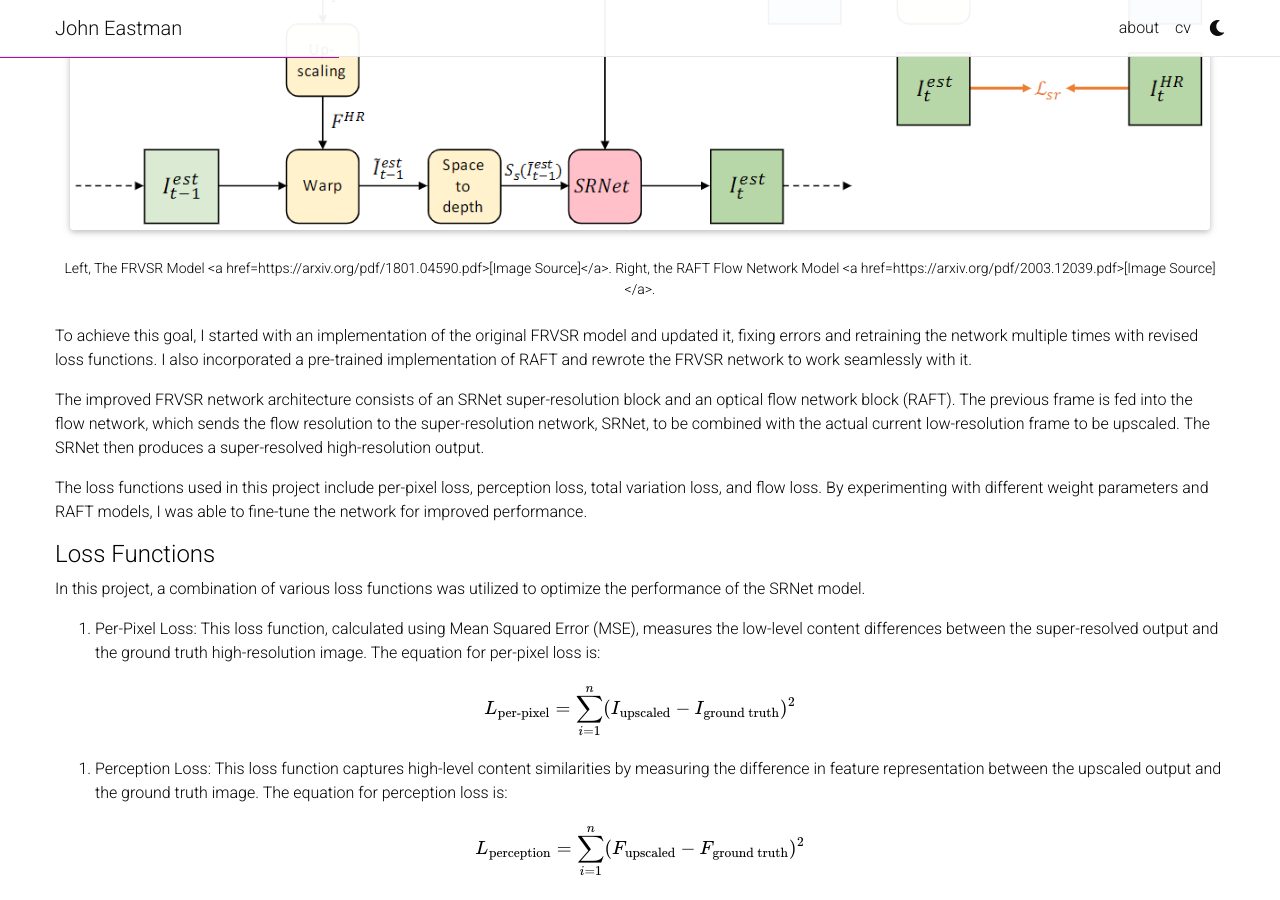
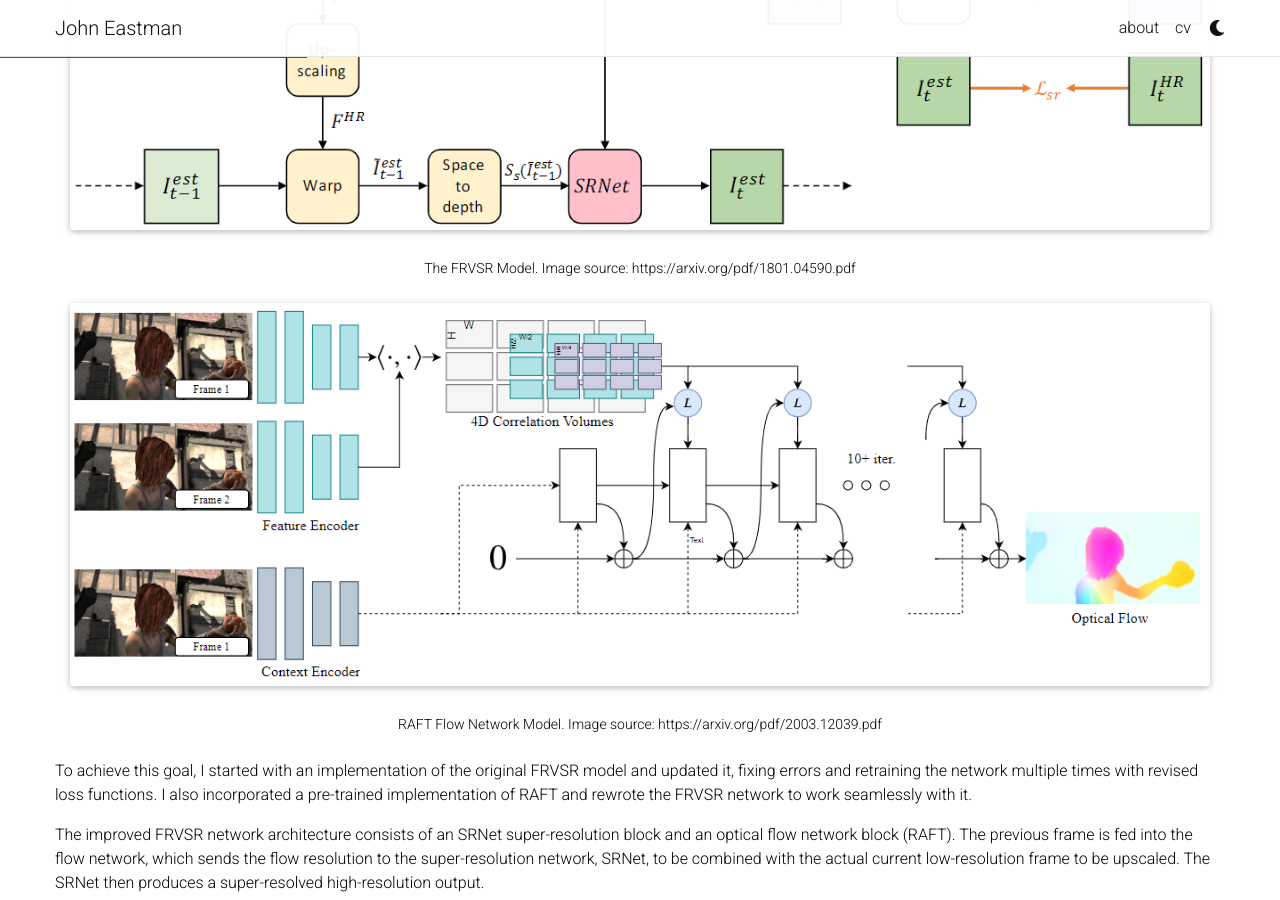
Before and after one commit to RedSweatshirt/RedSweatshirt.github.io, a Jekyll site: the page built from _projects/video_super_resolution.md, in a window 1280 px wide and 900 px high, scrolled down 1103 px. Built offline with Jekyll 4.4.1, drawn with Linux system fonts in a browser that asks for light colours; full-size pictures stand in for the smaller copies a plugin makes; comment, search, counter and statistics services are not loaded; a style sheet for code colours, icons or effects is not loaded.

Commit message:
vsr page formatting

```diff
--- a/_projects/video_super_resolution.md
+++ b/_projects/video_super_resolution.md
@@ -10,10 +10,10 @@ category: school
 <div class="container">
     <div class="row justify-content-sm-center">
         <div class="col-sm-6 mt-3 mt-md-0">
-            {% include figure.html path="assets/img/vsr_6869/lowres.png" title="Low Res Frame" class="img-fluid rounded z-depth-1" %}
+            {% include figure.html path="assets/img/vsr_6869/lowres.png" title="Low Res Frame" class="img-fluid rounded z-depth-1" zoomable=true %}
         </div>
         <div class="col-sm-5 mt-3 mt-md-0">
-            {% include figure.html path="assets/img/vsr_6869/RAFRVSR.png" title="Upscaled Frame" class="img-fluid rounded z-depth-1" %}
+            {% include figure.html path="assets/img/vsr_6869/RAFRVSR.png" title="Upscaled Frame" class="img-fluid rounded z-depth-1" zoomable=true %}
         </div>
     </div>
 </div>
@@ -40,7 +40,17 @@ The idea behind FRVSR is to use a recurrent network to implement video super-res
     </div>
 </div>
 <div class="caption">
-    Left, The FRVSR Model <a href=https://arxiv.org/pdf/1801.04590.pdf>[Image Source]</a>. Right, the RAFT Flow Network Model <a href=https://arxiv.org/pdf/2003.12039.pdf>[Image Source]</a>.
+    The FRVSR Model. Image source: https://arxiv.org/pdf/1801.04590.pdf
+</div>
+<div class="container">
+    <div class="row justify-content-sm-center">
+        <div class="col-sm mt-3 mt-md-0">
+            {% include figure.html path="assets/img/vsr_6869/RAFTModel.png" title="RAFT Model Diagram" class="img-fluid rounded z-depth-1" %}
+        </div>
+    </div>
+</div>
+<div class="caption">
+    RAFT Flow Network Model. Image source: https://arxiv.org/pdf/2003.12039.pdf
 </div>
 
 To achieve this goal, I started with an implementation of the original FRVSR model and updated it, fixing errors and retraining the network multiple times with revised loss functions. I also incorporated a pre-trained implementation of RAFT and rewrote the FRVSR network to work seamlessly with it.
@@ -86,13 +96,13 @@ Due to resource limitations, the dataset used for training was restricted to a s
 <div class="container">
     <div class="row justify-content-sm-center">
         <div class="col-sm mt-3 mt-md-0">
-            {% include figure.html path="assets/img/vsr_6869/lowres.png" title="Low Res Frame" class="img-fluid rounded z-depth-1 data-zoomable" %}
+            {% include figure.html path="assets/img/vsr_6869/lowres.png" title="Low Res Frame" class="img-fluid rounded z-depth-1" zoomable=true %}
         </div>
         <div class="col-sm mt-3 mt-md-0">
-            {% include figure.html path="assets/img/vsr_6869/bicubic.png" title="Low Res Frame" class="img-fluid rounded z-depth-1 data-zoomable" %}
+            {% include figure.html path="assets/img/vsr_6869/bicubic.png" title="Low Res Frame" class="img-fluid rounded z-depth-1" zoomable=true %}
         </div>
         <div class="col-sm mt-3 mt-md-0">
-            {% include figure.html path="assets/img/vsr_6869/groundtruth.png" title="Ground Truth Frame" class="img-fluid rounded z-depth-1 data-zoomable" %}
+            {% include figure.html path="assets/img/vsr_6869/groundtruth.png" title="Ground Truth Frame" class="img-fluid rounded z-depth-1" zoomable=true %}
         </div>
     </div>
 </div>
@@ -103,10 +113,10 @@ Due to resource limitations, the dataset used for training was restricted to a s
 <div class="container">
     <div class="row justify-content-sm-center">
         <div class="col-sm mt-3 mt-md-0">
-            {% include figure.html path="assets/img/vsr_6869/FRVSR.png" title="Upscaled Frame using FRVSR" class="img-fluid rounded z-depth-1 data-zoomable" %}
+            {% include figure.html path="assets/img/vsr_6869/FRVSR.png" title="Upscaled Frame using FRVSR" class="img-fluid rounded z-depth-1" zoomable=true %}
         </div>
         <div class="col-sm mt-3 mt-md-0">
-            {% include figure.html path="assets/img/vsr_6869/RAFRVSR.png" title="Upscaled Frame using my Model" class="img-fluid rounded z-depth-1 data-zoomable" %}
+            {% include figure.html path="assets/img/vsr_6869/RAFRVSR.png" title="Upscaled Frame using my Model" class="img-fluid rounded z-depth-1" zoomable=true %}
         </div>
     </div>
 </div>
@@ -124,7 +134,7 @@ In conclusion, this project has demonstrated the potential of enhancing video su
 Sample input and output videos are available below.
 <center>
     <video controls>
-    <source src="assets/video/orig.mp4" type="video/mp4">
+    <source src="/assets/video/orig.mp4" type="video/mp4">
     Your browser does not support the video tag.
     </video>
     <div class="caption">
@@ -134,7 +144,7 @@ Sample input and output videos are available below.
 
 <center>
     <video controls>
-    <source src="assets/video/lowres.mp4" type="video/mp4">
+    <source src="/assets/video/lowres.mp4" type="video/mp4">
     Your browser does not support the video tag.
     </video>
     <div class="caption">
@@ -144,7 +154,7 @@ Sample input and output videos are available below.
 
 <center>
     <video controls>
-    <source src="assets/video/bicubic.mp4" type="video/mp4">
+    <source src="/assets/video/bicubic.mp4" type="video/mp4">
     Your browser does not support the video tag.
     </video>
     <div class="caption">
@@ -154,7 +164,7 @@ Sample input and output videos are available below.
 
 <center>
     <video controls>
-    <source src="assets/video/frvsr.mp4" type="video/mp4">
+    <source src="/assets/video/frvsr.mp4" type="video/mp4">
     Your browser does not support the video tag.
     </video>
     <div class="caption">
@@ -164,7 +174,7 @@ Sample input and output videos are available below.
 
 <center>
     <video controls>
-    <source src="assets/video/rafrvsr.mp4" type="video/mp4">
+    <source src="/assets/video/rafrvsr.mp4" type="video/mp4">
     Your browser does not support the video tag.
     </video>
     <div class="caption">
```
